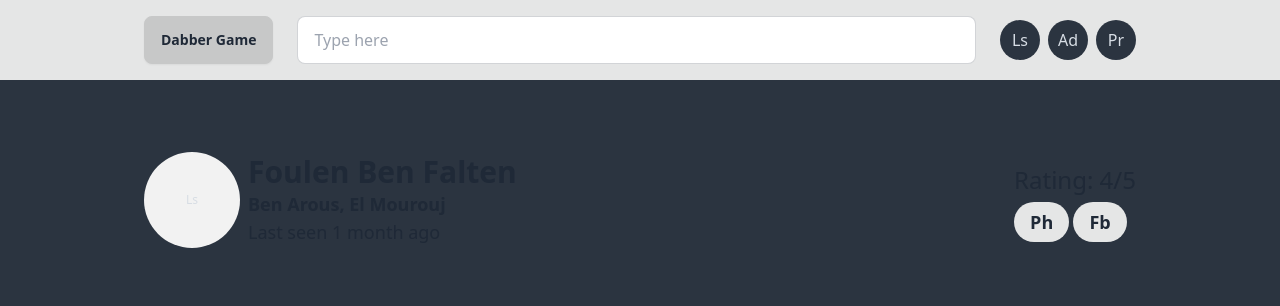
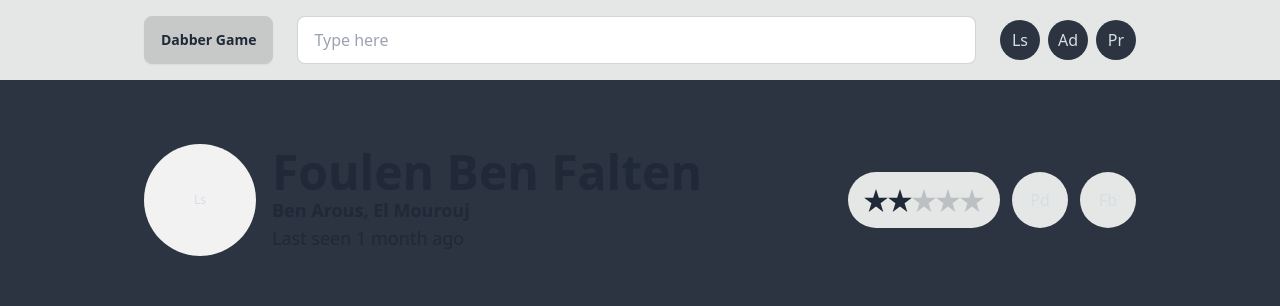
Before and after one commit to rabiibouhestine/dabbergame.tn, a SvelteKit app: page /user/1 in a window 1280 px wide. Shown: the top 306 px of the page. Built offline with nearby package versions, Linux system fonts and the light colour scheme.

Commit message:
build ui

```diff
--- a/src/routes/user/[id]/+page.svelte
+++ b/src/routes/user/[id]/+page.svelte
@@ -8,24 +8,43 @@
 	<div
 		class="flex flex-col sm:flex-row gap-6 sm:justify-between items-center h-full w-full max-w-5xl mx-auto px-4"
 	>
-		<div class="flex gap-2 items-center">
+		<div class="flex gap-4 items-center">
 			<div class="avatar placeholder">
-				<div class="bg-base-200 text-neutral-content rounded-full w-24 h-24">
+				<div class="bg-base-200 text-neutral-content rounded-full w-28 h-28">
 					<span class="text-xs">Ls</span>
 				</div>
 			</div>
 			<div>
-				<h2 class="text-3xl font-bold">Foulen Ben Falten</h2>
+				<h2 class="text-5xl font-bold">Foulen Ben Falten</h2>
 				<p class="text-lg font-bold">Ben Arous, El Mourouj</p>
 				<p class="text-lg">Last seen 1 month ago</p>
 			</div>
 		</div>
-		<div class="flex flex-col gap-3">
-			<div class="text-2xl">Rating: 4/5</div>
-			<div>
-				<span class="bg-base-300 rounded-full px-4 py-2 text-lg text-center font-bold">Ph</span>
-				<span class="bg-base-300 rounded-full px-4 py-2 text-lg text-center font-bold">Fb</span>
-			</div>
+		<div class="flex justify-center gap-3">
+			<a
+				href="/listings"
+				class="flex justify-center items-center bg-base-300 text-neutral-content rounded-full px-4"
+			>
+				<div class="rating">
+					<input type="radio" name="rating-1" class="mask mask-star" />
+					<input type="radio" name="rating-1" class="mask mask-star" checked />
+					<input type="radio" name="rating-1" class="mask mask-star" />
+					<input type="radio" name="rating-1" class="mask mask-star" />
+					<input type="radio" name="rating-1" class="mask mask-star" />
+				</div>
+			</a>
+			<a
+				href="/listings"
+				class="flex justify-center items-center bg-base-300 text-neutral-content rounded-full w-14 h-14"
+			>
+				Pd
+			</a>
+			<a
+				href="/listings"
+				class="flex justify-center items-center bg-base-300 text-neutral-content rounded-full w-14 h-14"
+			>
+				Fb
+			</a>
 		</div>
 	</div>
 </div>
```
